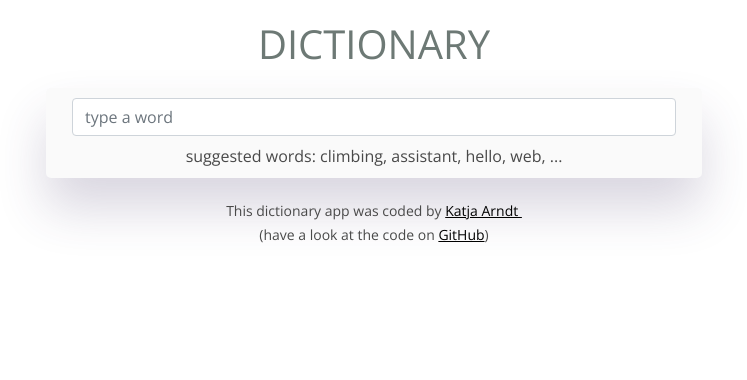
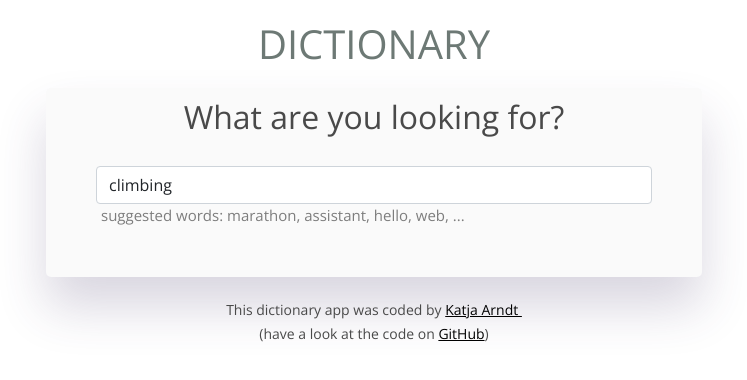
Before and after one commit to KatjaArndt/dictionary, a React (Create React App) app: page / in a window 1280 px wide. Shown: the top 380 px of the page, without its empty margins (266-1013 px from the left). Built offline with nearby package versions, Linux system fonts and the light colour scheme; no server answers.

Commit message:
added styling

```diff
--- a/src/App.css
+++ b/src/App.css
@@ -2,7 +2,7 @@ header {
     margin: 20px 0px 20px 0px;
 }
 body {
-    text-align: center;
+    text-align: left;
     max-width: 700px;
     display: block;
     margin: 0 auto;
@@ -13,6 +13,7 @@ body {
 
 footer {
     margin-top: 20px;
+    text-align: center;
 }
 footer a{
     color: black;
@@ -25,4 +26,5 @@ footer a:hover{
 h1 {
    text-transform: capitalize;
    color: #6D7975;
+   text-align: center;
 }
--- a/src/App.js
+++ b/src/App.js
@@ -13,7 +13,7 @@ DICTIONARY
         </h1>
       </header>
       <main>
-        <Dictionary defaultKeyword="climbing"/>
+        <Dictionary defaultKeyword="climbing" />
       </main>
       <footer>
         <small>This dictionary app was coded by <a href="https://www.linkedin.com/in/katja-arndt-b02409a4/">Katja Arndt&nbsp;</a>
--- a/src/Dictionary.js
+++ b/src/Dictionary.js
@@ -34,14 +34,20 @@ function load() {
    if(loaded){
            return <div className ="dictionary">
         <section className ="search-section">
+           <h2>
+      What are you looking for?
+           </h2>
+
+
+
                     <form className = "form-inline" onSubmit = {handleSubmit}>
-            <div className="form-group mx-sm-3 mb-2">
-                <input type ="search" placeholder="type a word" className="form-control" onChange = {handleKeywordChange} />
+            <div className="searchbox">
+                <input type ="search" placeholder="type a word" className="form-control" onChange = {handleKeywordChange} defaultValue ={props.defaultKeyword} />
             </div>
             {/*<button type="submit" class="btn btn-light mb-2">Search</button>*/}
         </form>
         <div className="hint">
-            suggested words: climbing, assistant, hello, web, ...
+            suggested words: marathon, assistant, hello, web, ...
         </div>
         </section>
 
--- a/src/Meaning.js
+++ b/src/Meaning.js
@@ -1,5 +1,7 @@
 import React from "react";
 import Synonyms from './Synonyms.js';
+import "./meaning.css";
+
 export default function Meaning (props) {
     return (
         <div className ="Meaning">
@@ -10,11 +12,13 @@ export default function Meaning (props) {
         return (
           <div key={index}>
 
-              <strong>Definition:
-                  </strong> {definition.definition}
-              <br />
-              <strong>Example:
-                  </strong> <em>{definition.example}</em>
+
+              <div className="definition">
+               {definition.definition}
+               </div>
+               <div className="example">
+        "{definition.example}"
+        </div>
                 <br />
                 <Synonyms synonyms ={definition.synonyms}/>
 
--- a/src/dictionary.css
+++ b/src/dictionary.css
@@ -1,11 +1,28 @@
-dictionary input {
+input {
     border-radius: 5px;
-    max-width: 500px;
-    text-align: center;
+    color: rgb(102, 102, 102);
 }
-dictionary hint {
-   font-size: 100px;
-   color: blue;
+
+.hint {
+   font-size: 15px;
+   opacity: 0.7;
    font-weight: lighter;
+   padding-left: 5px;
 
 }
+
+.searchbox {
+    margin: 10px 0px 0px 0px;
+}
+
+.search-section h2 {
+    font-style: bold;
+    color: #494949;
+font-family: 'Open Sans', sans-serif;
+margin-bottom: 30px;
+text-align: center;
+
+}
+.search-section {
+    padding-top: 10px;
+}
--- /dev/null
+++ b/src/meaning.css
@@ -0,0 +1,10 @@
+ h3 {
+     font-size: 24px;
+     font-weight: bold;
+}
+
+.example {
+  font-style: italic;
+  opacity: 0.8;
+  margin-top: 5px;
+}
--- a/src/results.css
+++ b/src/results.css
@@ -1,7 +1,7 @@
 section {
     background-color: #FAFAFA;
     margin: 10px;
-    padding: 10px;
+    padding: 50px;
     border-radius: 5px;
     box-shadow: 0 30px 50px rgb(65 50 100 / 20%);
 }
--- a/src/synonyms.css
+++ b/src/synonyms.css
@@ -1,5 +1,7 @@
 li {
     list-style: none;
+    display: inline-block;
+    padding-right: 15px;
 }
 
 ul {
```
